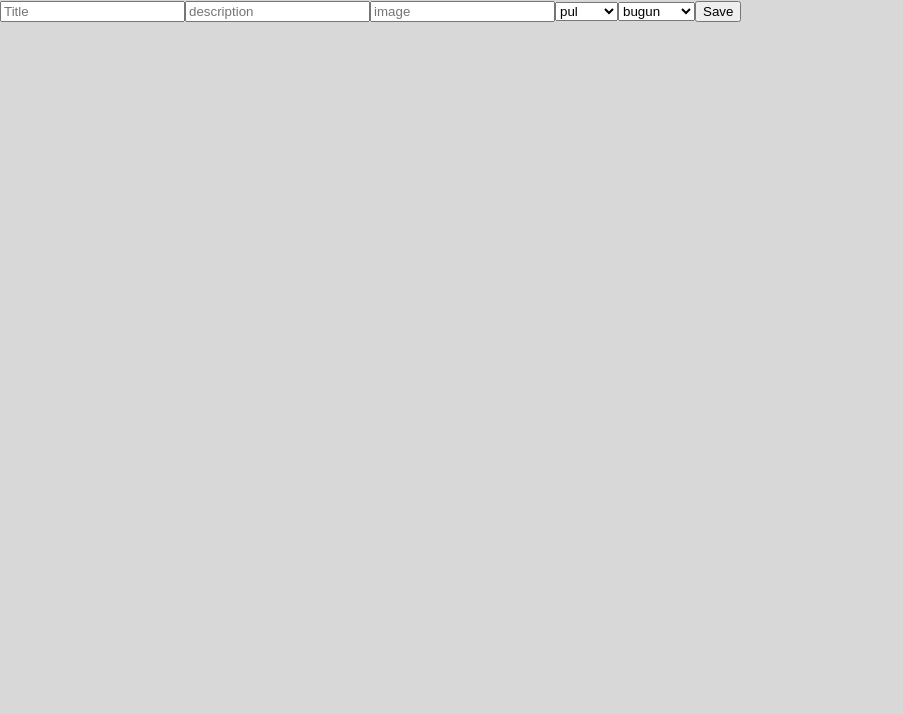
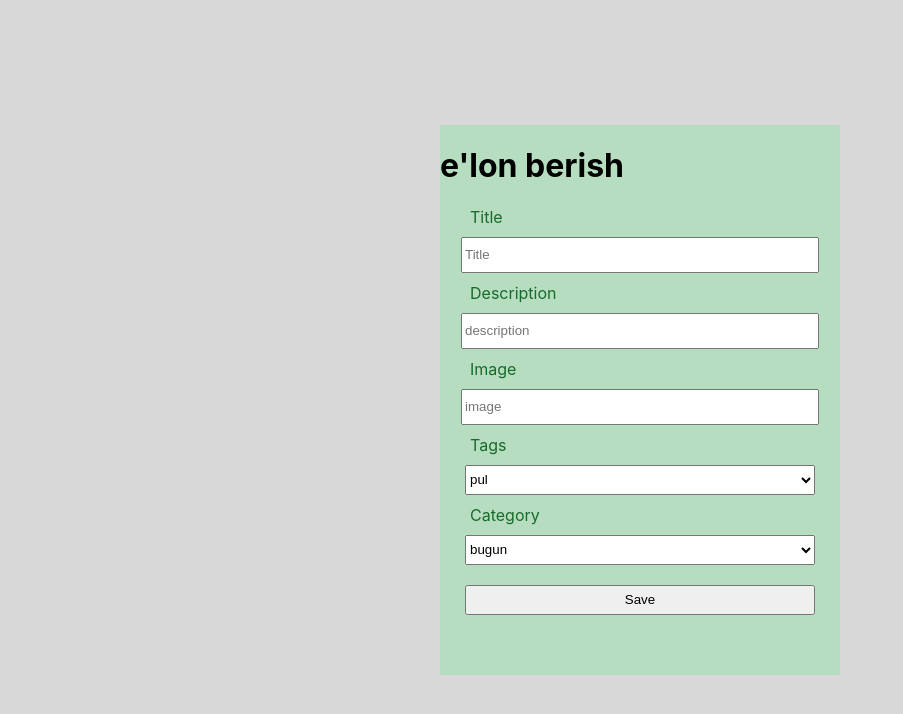
Before and after one commit to Akhrasmiy/nt_project, a React (Create React App) app: page /addelem/1 in a window 1280 px wide. Shown: the top 714 px of the page, without its empty margins (0-903 px from the left). Built offline with nearby package versions, Linux system fonts and the light colour scheme.

Commit message:
add elem style and regester style

```diff
--- a/src/App.css
+++ b/src/App.css
@@ -77,7 +77,37 @@ a{
 text-decoration: none;
 
 }
+.addFed{
+  display: flex;
+  justify-content: center;
+  height: 100vh;
+  align-items: center;
+}
+.nomsiz{
+  text-align: start;
+  width: 400px;
+  height: 550px;
+  background-color: #b6ddbf;
+  position: relative;
+}
+.nomsiz input,.nomsiz select,.nomsiz button {
+  width: 350px;
+  height: 30px;
+  display: block;
+  margin: 10px auto;
+}
+.nomsiz label{
+  tab-size: 20px;
+  color: #186a2b;
+  position: relative;
+  left: 30px;
 
+}
+.nomsizbutton{
+  margin-top: 20px;
+  position: relative;
+  top: 10px;
+}
 .activbtnmain{
   background: #9a9d9f;
 }
--- a/src/App.js
+++ b/src/App.js
@@ -1,5 +1,5 @@
 
-
+import Regester from "./components/regester";
 import { Routes, Route } from "react-router-dom";
 import MainPage from "./mainpage";
 import Addelem from "./components/AddElem";
@@ -13,6 +13,7 @@ function App() {
       <Routes>
         <Route path="/" element={<MainPage />} />
         <Route path="/addelem/:type" element={<Addelem />} />
+        <Route path="/regester" element={<Regester />} />
       </Routes>
     </div>
   );
--- a/src/components/AddElem.jsx
+++ b/src/components/AddElem.jsx
@@ -33,18 +33,23 @@ const Addelem = () => {
     }
 
     return <div className="addFed">
-        <div>
-            <input placeholder='Title' ref={titleref} />
-            <input placeholder='description' ref={descriptionref} />
-            <input placeholder='image' ref={imageref} />
-
-            <select name="tags" id="" ref={tagsref}>
+        <div className='nomsiz'>
+            <h1>e'lon berish</h1>
+            <label htmlFor="title">Title</label>
+            <input placeholder='Title' ref={titleref} id="title" />
+            <label htmlFor="description" >Description</label>
+            <input placeholder='description' ref={descriptionref} id="description" />
+            <label htmlFor="image">Image</label>
+            <input placeholder='image' id='image' ref={imageref} />
+            <label htmlFor="tags">Tags</label>
+            <select name="tags" id="tags" ref={tagsref}>
                 <option value="1">pul</option>
                 <option value="hujjat">hujjat</option>
                 <option value="pul">pul</option>
                 <option value="buyum">buyum</option>
             </select>
-            <select name="cateogry" id="" ref={cateogryref}>
+            <label htmlFor="category">Category</label>
+            <select name="cateogry" id="category" ref={cateogryref}>
                 <option value="1">bugun</option>
                 <option value="2">shu hafta</option>
                 <option value="3">shu oy</option>
@@ -53,7 +58,7 @@ const Addelem = () => {
 
 
 
-            <button onClick={() => {
+            <button className='nomsizbutton' onClick={() => {
                 const data = {
                     title: titleref.current.value,
                     description: descriptionref.current.value,
--- /dev/null
+++ b/src/components/regester.jsx
@@ -0,0 +1,58 @@
+import React, { useRef } from 'react';
+import axios from 'axios';
+import { useNavigate} from 'react-router-dom';
+
+const Regester = () => {
+    const firstnameref = useRef(null)
+    const surnameref = useRef(null)
+    const phoneNumberref = useRef(null)
+    const passwordref = useRef(null)
+    const submitpasswordref = useRef(null)
+    const navigate = useNavigate()
+    function regester(data) {
+        let a = "sizning xatolariz\n "
+
+        if (data.password === data.submitpassword && data.phoneNumber.length === 9 && data.password.length >= 8) { navigate('/') }
+        else {
+            if (data.password !== data.submitpassword) a = a + "parol mos emas\n"
+            if (data.phoneNumber.length !== 9) a = a + "telifon raqamni operator kodidan boshlab kirdiring (90 900 09 90) \n"
+            if (data.password.length < 8) a = a + "parol uzunligi sakkizdan katta yoki bolishi kerak"
+            alert(a)
+        }
+
+    }
+
+    return <div className="addFed">
+        <div className='nomsiz'>
+            <h1>Ruyhatdan o'tish</h1>
+            <label htmlFor="firtname">Firtname</label>
+            <input placeholder='firstname' id='firtname' ref={firstnameref} />
+            <label htmlFor="surname">Surname</label>
+            <input placeholder='surname' id='surname' ref={surnameref} />
+            <label htmlFor="yourPhoneNumber">Your phone number</label>
+            <input type={'number'} placeholder='phoneNumber' id='yourPhoneNumber' ref={phoneNumberref} />
+            <label htmlFor="password">Parol kiriting</label>
+            <input type={'password'} placeholder='password' id='password' ref={passwordref} />
+            <label htmlFor="submitpassword">Parolni qayta tering</label>
+            <input type={'password'} placeholder='image' id='submitpassword' ref={submitpasswordref} />
+
+
+            <button className='nomsizbutton' onClick={() => {
+                const data = {
+                    firstname: firstnameref.current.value,
+                    surname: surnameref.current.value,
+                    phoneNumber: phoneNumberref.current.value,
+                    password: passwordref.current.value,
+                    submitpassword: submitpasswordref.current.value
+                }
+                regester(data)
+            }
+
+            }>Save</button>
+
+        </div>
+
+    </div>
+}
+
+export default Regester
--- a/src/layout/header.jsx
+++ b/src/layout/header.jsx
@@ -10,7 +10,7 @@ function Header() {
                     <li><Link  to="/addelem/topidim">Topib oldim</Link></li>
                     <li><Link  to="/addelem/yoqotdim">yoqotdim</Link></li>
                     <li>kirish</li>
-                    <li>Ruyhatdan otish</li>
+                    <li><Link  to="/regester">Ruyhatdan otish</Link></li>
                 </ul>
             </div>
         </div>
```
Also changed, not shown: imgs/photo_2023-02-08_17-49-22.jpg (added).
